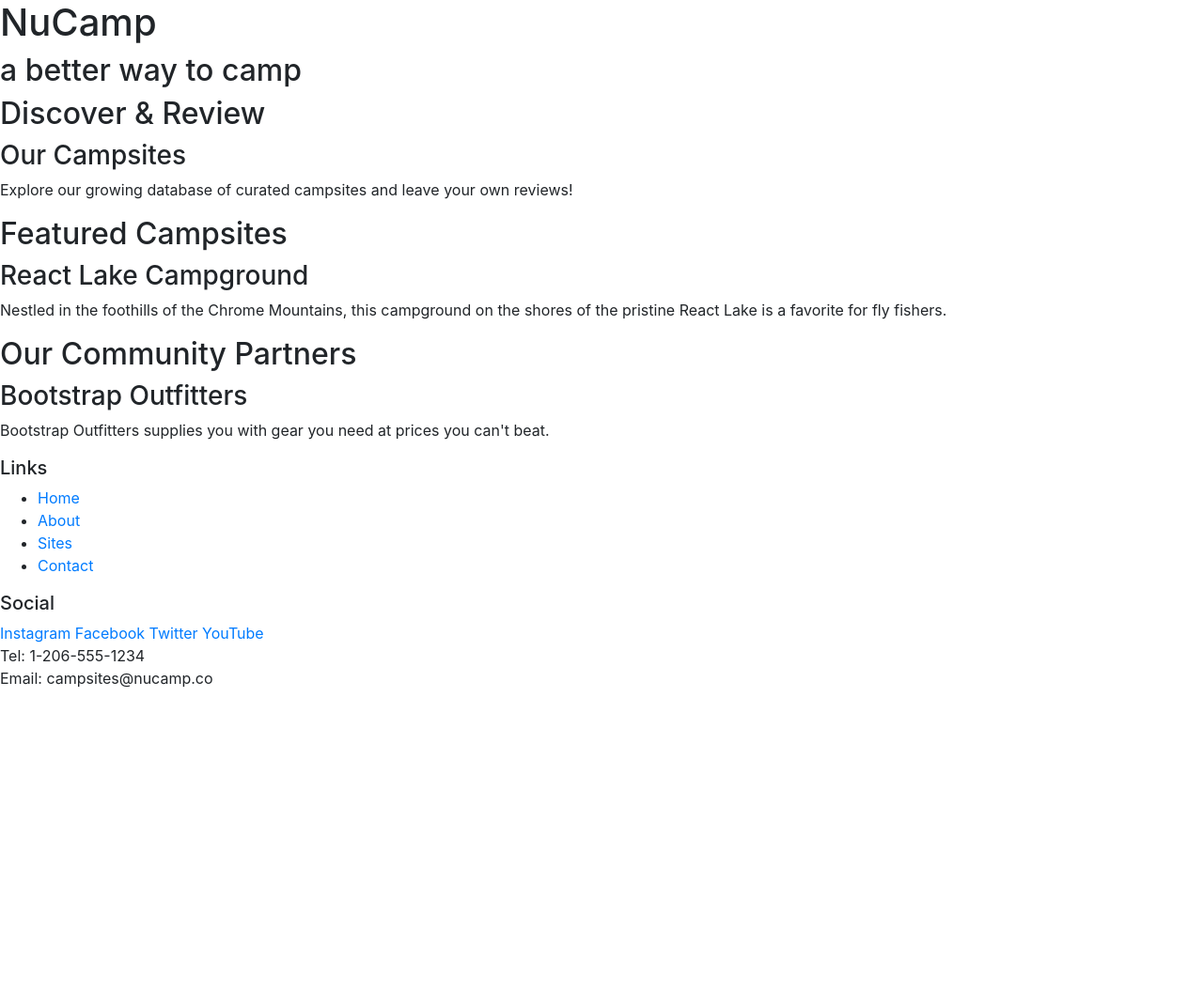
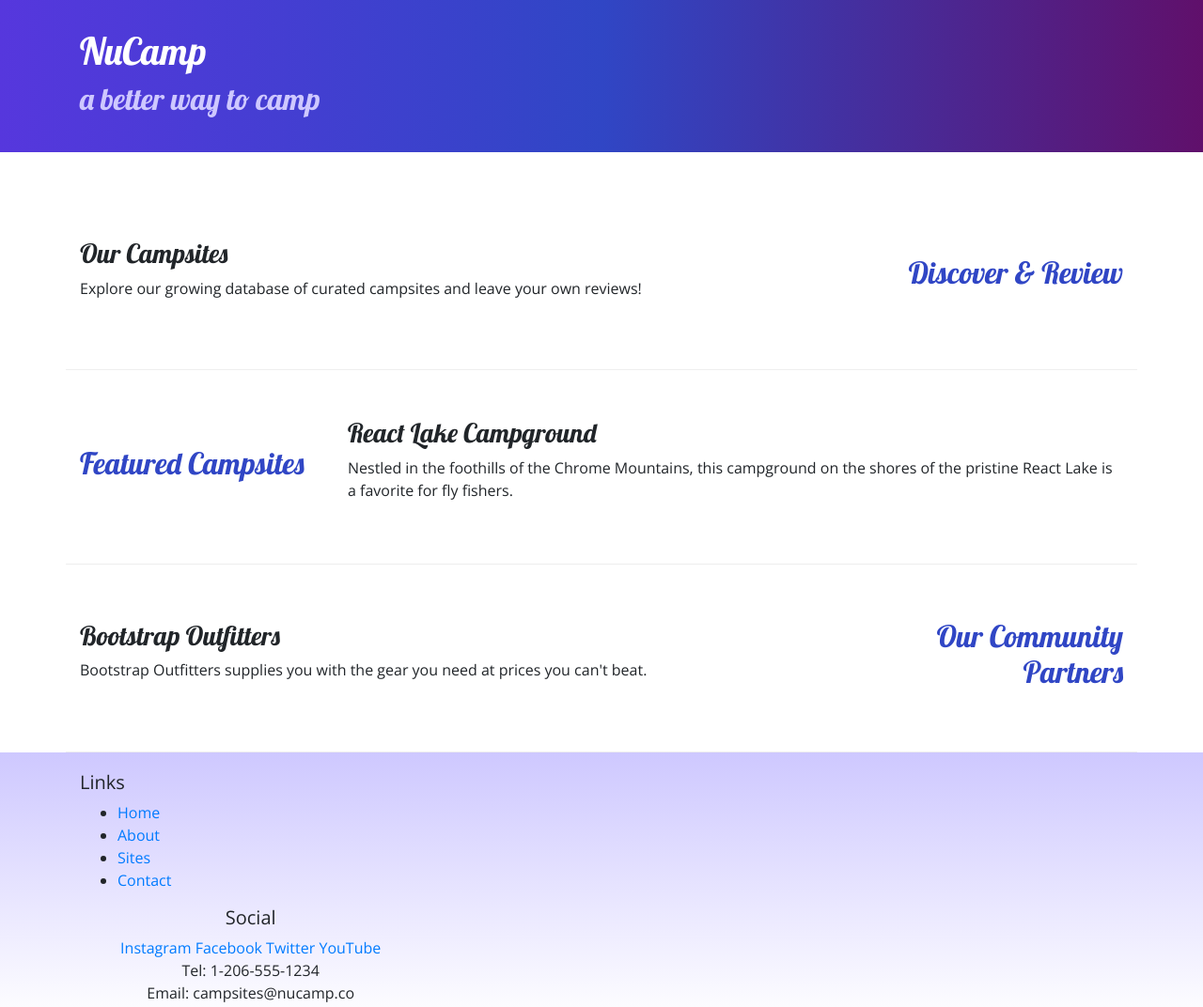
Before and after one commit to Esan121/Bootstraptest, a website: page index.html in a window 1280 px wide. Shown: the whole page at 94% size. Before the commit the page ends 800 px from the top, so only its background shows below. Drawn offline with nearby package versions, Linux system fonts and the light colour scheme.

Commit message:
Adding custom styles

```diff
--- /dev/null
+++ b/css/styles.css
@@ -0,0 +1,32 @@
+body {
+    font-family: "Open sans", "sans-serif"
+}
+
+h1, h2, h3 {
+    font-family: "Lobster", cursive;
+}
+
+h2 {
+    color: #3046C5;
+}
+
+header h2 {
+    color: #CEC8FF;
+}
+
+footer {
+    background-image: linear-gradient(#CEC8FF, white);
+    padding: 20px 0;
+}
+
+.jumbotron {
+    padding: 30px;
+    background-image: linear-gradient(to right, #5637DD, #3046C5, #60106B);
+    color: white;
+}
+
+.row-content {
+    padding: 50px 0;
+    border-bottom: 1px ridge;
+    min-height: 200px;
+}
--- a/index.html
+++ b/index.html
@@ -11,38 +11,60 @@
    <!-- Bootstrap CSS -->
    <link rel="stylesheet" href="node_modules/bootstrap/dist/css/bootstrap.min.css" />
 
+   <!-- Additional CSS must be placed after Bootstrap CSS -->
+   <link rel="stylesheet" href="https://fonts.googleapis.com/css?family=Lobster|Open+Sans" />
+   <link rel="stylesheet" href="css/styles.css"/>
+
    <title>NuCamp: A Better Way To Camp</title>
 </head>
 
 <body>
-
-    <header>
-        <div>
+<!-- make sure it is "container", "row", "col" in decending order-->
+    <header class="jumbotron jumbotron-fluid">
+        <div class="container">
+            <div class="row">
+                <div class="col">
                     <h1>NuCamp</h1>
                     <h2>a better way to camp</h2>
                 </div>
+            </div>
+        </div>
     </header>
-
-    <div>
-        <h2>Discover & Review</h2>
+    <div class="container">
+        <div class="row row-content align-items-center">
+            <div class="col-sm-4 order-sm-last col-md-3">
+                <h2 class="text-sm-right">Discover & Review</h2>
+            </div>
+            <div class="col">
                 <h3>Our Campsites</h3>
                 <p>Explore our growing database of curated campsites and leave your own reviews!</p>
             </div>
+        </div>
 
-    <div>
+        <div class="row row-content align-items-center">
+            <div class="col-sm-4 col-md-3">
                 <h2>Featured Campsites</h2>
+            </div>
+            <div class="col">
                 <h3>React Lake Campground</h3>
         		<p>Nestled in the foothills of the Chrome Mountains, this campground on the shores of the pristine React Lake is a favorite for fly fishers.</p>
    			</div>
-
-    <div>
-        <h2>Our Community Partners</h2>
-        <h3>Bootstrap Outfitters</h3>
-        <p>Bootstrap Outfitters supplies you with gear you need at prices you can't beat.</p>
         </div>
 
+        <div class="row row-content align-items-center">
+            <div class="col-sm-4 order-sm-last col-md-3">
+                <h2 class="text-sm-right">Our Community Partners</h2>
+            </div>
+            <div class="col">
+                <h3>Bootstrap Outfitters</h3>
+        		<p>Bootstrap Outfitters supplies you with the gear you need at prices you can't beat.</p>
+            </div>
+        </div>
+    </div>
     <footer>
-        <div>
+        <div class="container">
+           <div class="row ">
+               <div class="col-4 col-sm-2">
             <h5>Links</h5>
             <ul>
                 <li><a href="#">Home</a></li>
@@ -51,14 +73,16 @@
                 <li><a href="#">Contact</a></li>
             </ul>
                 </div>
-        <div>
+            </div>
+        </div>
+        <div class="col-6 col-sm-5 text-center">
             <h5>Social</h5>
             <a href="http://instagram.com/">Instagram</a>
             <a href="http://facebook.com/">Facebook</a>
             <a href="http://twitter.com/">Twitter</a>
             <a href="http://youtube.com/">YouTube</a>
         </div>
-        <div>
+        <div class="col-6 col-sm-5 text-center">
             Tel: 1-206-555-1234<br />
             Email: campsites@nucamp.co
         </div>
```
Lines whose indentation alone changed are shown as unchanged.
